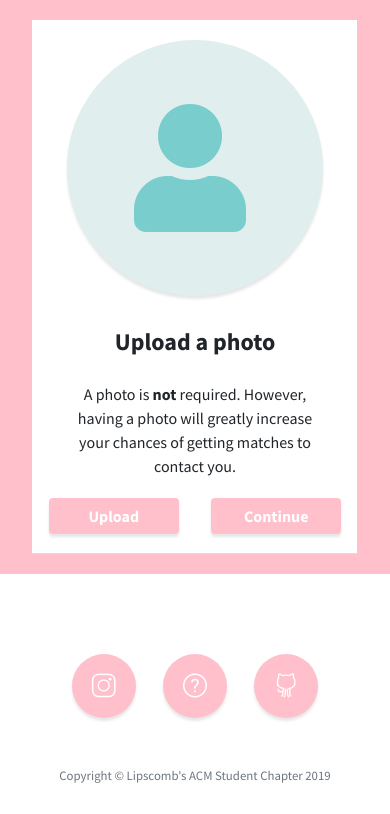
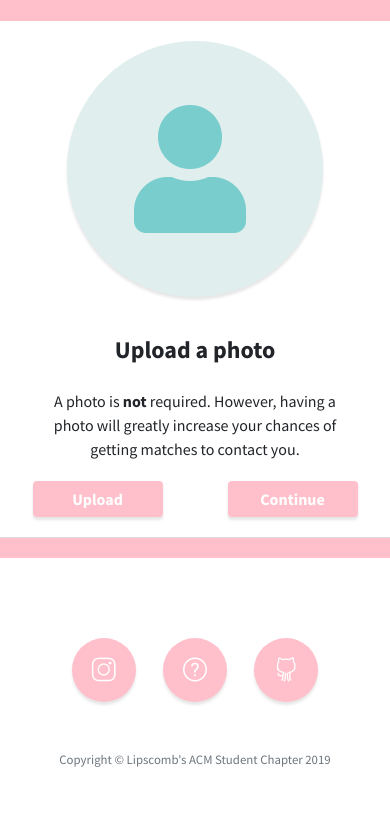
Before and after one commit to mpreyes/BisonMatch3.0, a Django app: template bisonMatchApp/templates/bisonMatchApp/quiz.html in a window 390 px wide. Shown: the top 814 px of the page. After the commit the page ends 767 px from the top, so only its background shows below. Run offline with Django 3.2, Linux system fonts and the light colour scheme; the template is opened without the code that fills it, so the values that code supplies are empty; some libraries are stand-ins or nearby versions.

Commit message:
changed width of quiz for mobile

```diff
--- a/bisonMatchApp/templates/bisonMatchApp/quiz.html
+++ b/bisonMatchApp/templates/bisonMatchApp/quiz.html
@@ -12,14 +12,14 @@
   <form action="" method="POST" name="form">
     {% csrf_token %}
     <div class="row no-container-row">
-      <div class="col-lg-3 col-md-2 col-sm-1 col-1"></div>
+      <div class="col-lg-3 col-md-2 col-sm-0 col-0"></div>
 
 
       <!--=============================================================================================================-->
       <!-- Profile Image upload 'form' -->
       <!--=============================================================================================================-->
 
-      <div class="col-lg-6 col-md-8 col-sm-10 col-10 mycard" id="profile-image-upload-form">
+      <div class="col-lg-6 col-md-8 col-sm-12 col-12 mycard" id="profile-image-upload-form">
 
         <input type="text" name="image_data" style="display: none;" id="dummy" />
         <input type="file" name="image_upload" id="image-upload-button" accept="image/*"/>
@@ -46,7 +46,7 @@
       <!-- User information 'form' -->
       <!--=============================================================================================================-->
 
-      <div class="col-lg-6 col-md-8 col-sm-10 col-10 card card-margin-me card-pad-me" id="profile-info-form" style="height: 100%">
+      <div class="col-lg-6 col-md-8 col-sm-12 col-12 card card-margin-me card-pad-me" id="profile-info-form" style="height: 100%">
 
               <h2 class="text-center margin-me"> But first, let's get some info about you </h2>
 
@@ -126,7 +126,7 @@
       <!-- Actual quiz 'form' -->
       <!--=============================================================================================================-->
 
-      <div class="col-lg-6 col-md-8 col-sm-10 col-10" id="questions-container" style="display: none;">
+      <div class="col-lg-6 col-md-8 col-sm-12 col-12" id="questions-container" style="display: none;">
 
         <div class="form-container active">
           <h2 class="text-center">Question 1</h2>
```
